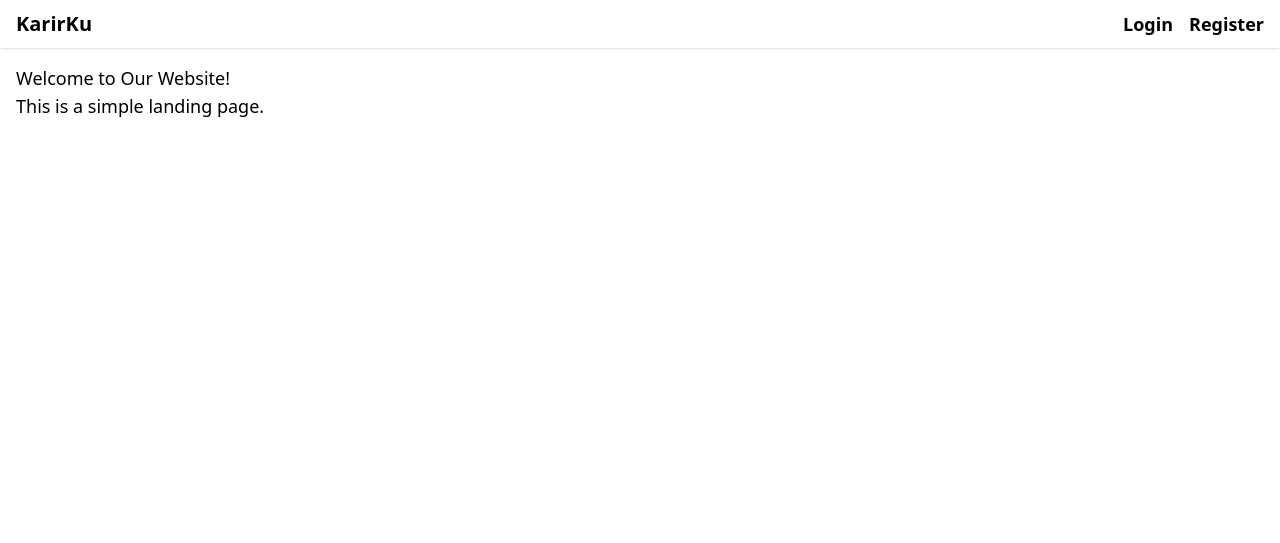
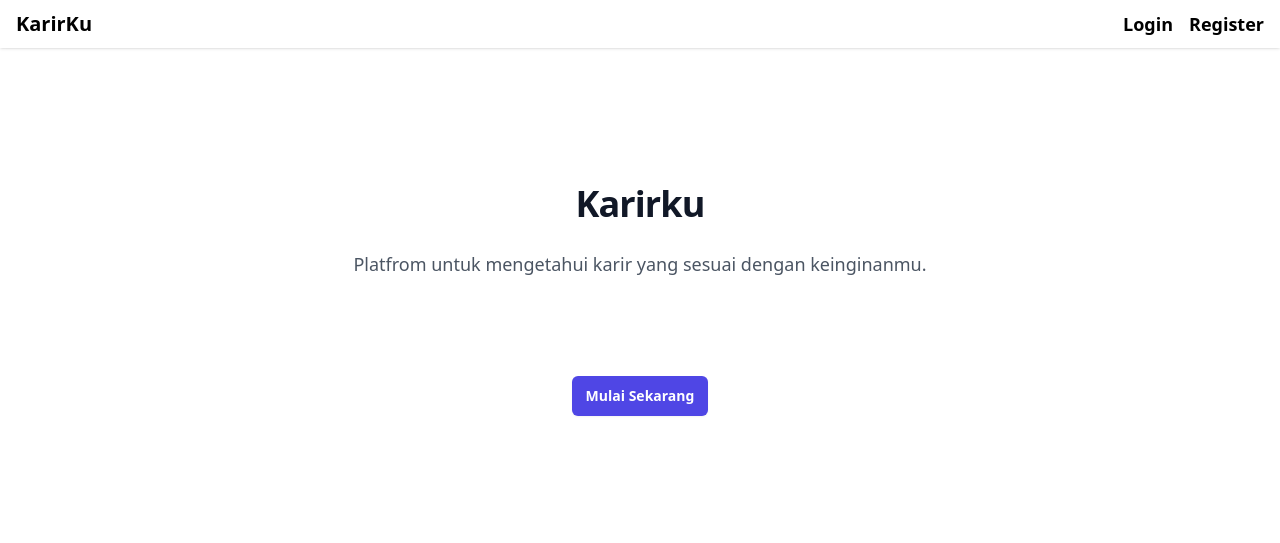
Before and after one commit to KarirKu/karirku-frontend, a Flask app: page / in a window 1280 px wide. Shown: the top 543 px of the page. Run offline with Flask 3, Linux system fonts and the light colour scheme; some libraries are stand-ins or nearby versions.

Commit message:
add simple landing page

```diff
--- a/app.py
+++ b/app.py
@@ -1,16 +1,16 @@
 import os
 import requests
-from dotenv import load_dotenv
+# from dotenv import load_dotenv
 from flask import Flask, render_template, send_from_directory, request, redirect, url_for, make_response
 
 from routes.lowongan_kerja import lowongan_kerja_blueprint
 from routes.cerita_alumni import cerita_alumni_blueprint
 
-load_dotenv()
+# load_dotenv()
 
 app = Flask(__name__)
-app.config['SECRET_KEY'] = os.urandom(32).hex()
-app.config['BACKEND_URL'] = os.environ.get('BACKEND_URL', 'http://localhost:8000')
+# app.config['SECRET_KEY'] = os.urandom(32).hex()
+# app.config['BACKEND_URL'] = os.environ.get('BACKEND_URL', 'http://localhost:8000')
 
 app.register_blueprint(lowongan_kerja_blueprint)
 app.register_blueprint(cerita_alumni_blueprint)
--- a/templates/base.html
+++ b/templates/base.html
@@ -12,6 +12,7 @@
             <div class="flex flex-row gap-4">
                 {% if access_token and refresh_token %}
                     <a href="/profile">Profil Anda</a>
+                    <a href="/cerita-alumni">Cerita Alumni</a>
                 {% else %}
                     <a href="/login">Login</a>
                     <a href="/register">Register</a>
--- a/templates/index.html
+++ b/templates/index.html
@@ -7,8 +7,18 @@
 {% endblock %}
 
 {% block content %}
-<div class="main-content">
-    <h1>Welcome to Our Website!</h1>
-    <p>This is a simple landing page.</p>
-</div>
+<div class="bg-white py-24 sm:py-32">
+    <div class="mx-auto max-w-7xl px-6 lg:px-8">
+      <div class="mx-auto max-w-2xl lg:text-center">
+        <p class="mt-2 text-3xl font-bold tracking-tight text-gray-900 sm:text-4xl">Karirku</p>
+        <p class="mt-6 text-lg leading-8 text-gray-600">Platfrom untuk mengetahui karir yang sesuai dengan keinginanmu.</p>
+      </div>
+      <div class="mx-auto mt-16 max-w-2xl sm:mt-20 lg:mt-24 lg:max-w-4xl">
+        <div class="mt-10 flex items-center justify-center gap-x-6">
+            <a href="/register" class="rounded-md bg-indigo-600 px-3.5 py-2.5 text-sm font-semibold text-white shadow-sm hover:bg-indigo-500 focus-visible:outline focus-visible:outline-2 focus-visible:outline-offset-2 focus-visible:outline-indigo-600">Mulai Sekarang</a>
+        </div>
+      </div>
+    </div>
+  </div>
+
 {% endblock %}
```
